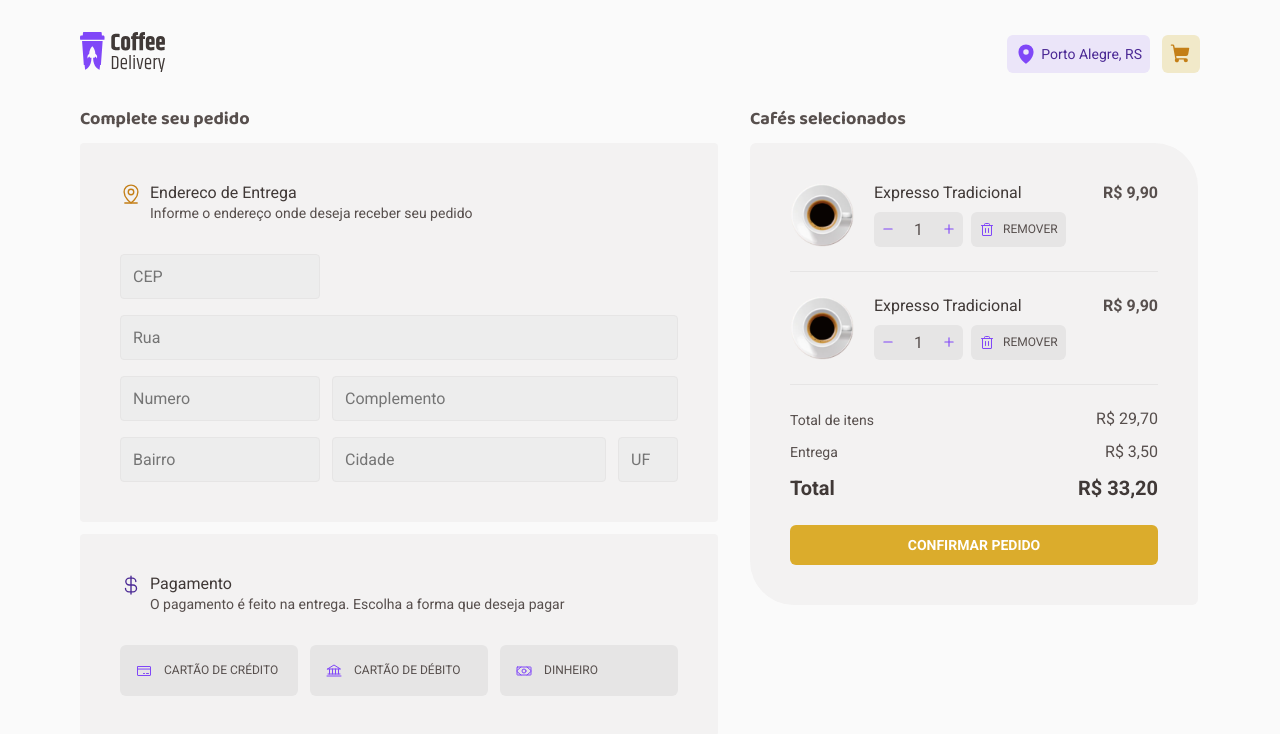
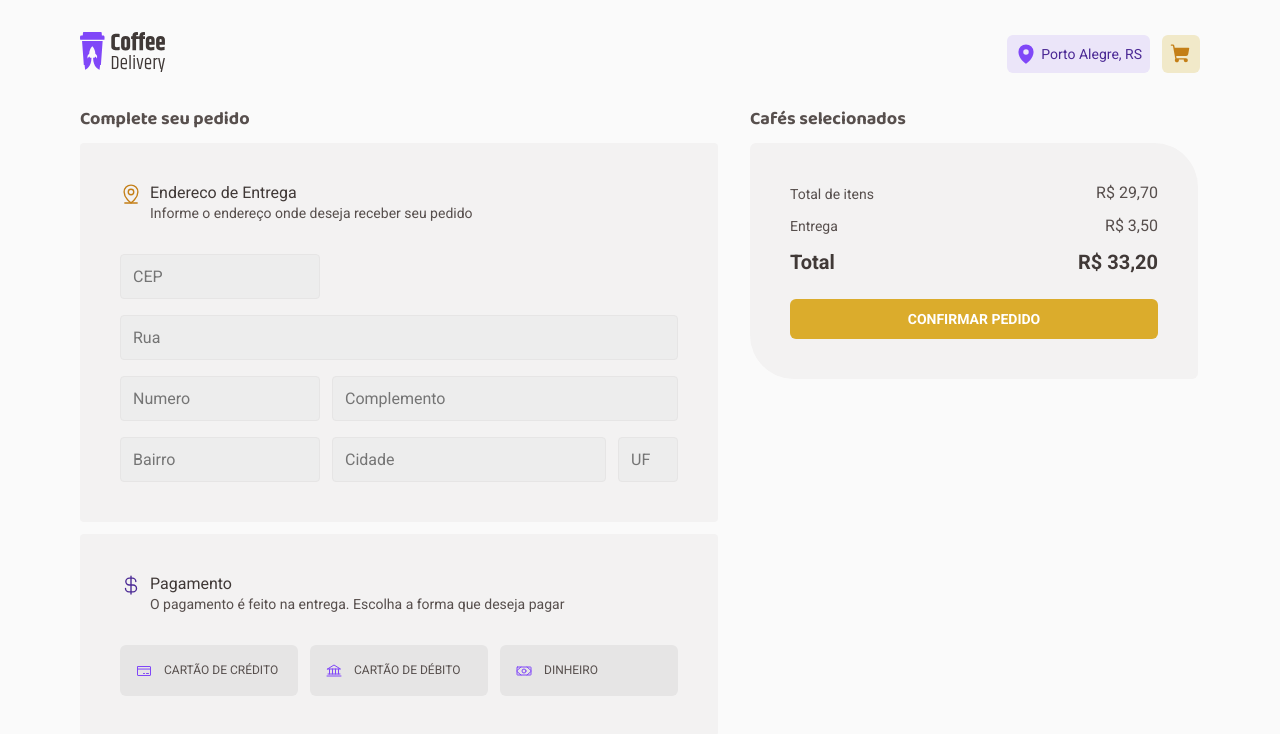
Before and after one commit to juaoxd/coffee-delivery, a React (Vite) app: page /checkout in a window 1280 px wide. Shown: the top 734 px of the page. Built offline with nearby package versions, Linux system fonts and the light colour scheme.

Commit message:
feat: implement functionality to add a coffee in the cart

```diff
--- a/src/App.tsx
+++ b/src/App.tsx
@@ -3,12 +3,15 @@ import { defaultTheme } from "./styles/themes/default";
 import { GlobalStyle } from "./styles/global";
 import { Router } from "./Router";
 import { BrowserRouter } from "react-router-dom";
+import { CartContextProvider } from "./contexts/CartContext";
 
 export function App() {
   return (
     <ThemeProvider theme={defaultTheme}>
       <BrowserRouter>
-        <Router />
+        <CartContextProvider>
+          <Router />
+        </CartContextProvider>
       </BrowserRouter>
       <GlobalStyle />
     </ThemeProvider>
--- a/src/coffees.ts
+++ b/src/coffees.ts
@@ -15,6 +15,7 @@ import irlandes from './assets/irlandes.svg'
 
 export const coffees = [
   {
+    id: 'cafe-1',
     imageUrl: expresso,
     tags: ['Tradicional'],
     title: 'Expresso Tradicional',
@@ -22,6 +23,7 @@ export const coffees = [
     price: 9.90
   },
   {
+    id: 'cafe-2',
     imageUrl: americano,
     tags: ['Tradicional'],
     title: 'Expresso Americano',
@@ -29,6 +31,7 @@ export const coffees = [
     price: 9.90
   },
   {
+    id: 'cafe-3',
     imageUrl: cremoso,
     tags: ['Tradicional'],
     title: 'Expresso Cremoso',
@@ -36,6 +39,7 @@ export const coffees = [
     price: 9.90
   },
   {
+    id: 'cafe-4',
     imageUrl: gelado,
     tags: ['Tradicional', 'Gelado'],
     title: 'Expresso Gelado',
@@ -43,6 +47,7 @@ export const coffees = [
     price: 9.90
   },
   {
+    id: 'cafe-5',
     imageUrl: cafeComLeite,
     tags: ['Tradicional', 'Com Leite'],
     title: 'Café com Leite',
@@ -50,6 +55,7 @@ export const coffees = [
     price: 9.90
   },
   {
+    id: 'cafe-6',
     imageUrl: latte,
     tags: ['Tradicional', 'Com Leite'],
     title: 'Latte',
@@ -57,6 +63,7 @@ export const coffees = [
     price: 9.90
   },
   {
+    id: 'cafe-7',
     imageUrl: capuccino,
     tags: ['Tradicional', 'Com Leite'],
     title: 'Capuccino',
@@ -64,6 +71,7 @@ export const coffees = [
     price: 9.90
   },
   {
+    id: 'cafe-8',
     imageUrl: macchiato,
     tags: ['Tradicional', 'Com Leite'],
     title: 'Macchiato',
@@ -71,6 +79,7 @@ export const coffees = [
     price: 9.90
   },
   {
+    id: 'cafe-9',
     imageUrl: mocaccino,
     tags: ['Tradicional', 'Com Leite'],
     title: 'Mocaccino',
@@ -78,6 +87,7 @@ export const coffees = [
     price: 9.90
   },
   {
+    id: 'cafe-10',
     imageUrl: chocolateQuente,
     tags: ['Especial', 'Com Leite'],
     title: 'Chocolate Quente',
@@ -85,6 +95,7 @@ export const coffees = [
     price: 9.90
   },
   {
+    id: 'cafe-11',
     imageUrl: cubano,
     tags: ['Especial', 'Alcoólico', 'Gelado'],
     title: 'Cubano',
@@ -92,6 +103,7 @@ export const coffees = [
     price: 9.90
   },
   {
+    id: 'cafe-12',
     imageUrl: havaiano,
     tags: ['Especial'],
     title: 'Havaiano',
@@ -99,6 +111,7 @@ export const coffees = [
     price: 9.90
   },
   {
+    id: 'cafe-13',
     imageUrl: arabe,
     tags: ['Especial'],
     title: 'Árabe',
@@ -106,6 +119,7 @@ export const coffees = [
     price: 9.90
   },
   {
+    id: 'cafe-14',
     imageUrl: irlandes,
     tags: ['Especial', 'Alcoólico'],
     title: 'Irlandês',
--- a/src/components/CoffeeCard/index.tsx
+++ b/src/components/CoffeeCard/index.tsx
@@ -1,8 +1,20 @@
-import { ShoppingCartSimple } from "phosphor-react";
-import { CardActions, CardButton, CardContainer, CardDescription, CardInput, CardTag, CardTitle, TagList } from "./styles";
-import { InputNumber } from "../InputNumber";
+import { ShoppingCartSimple } from 'phosphor-react'
+import {
+  CardActions,
+  CardButton,
+  CardContainer,
+  CardDescription,
+  CardInput,
+  CardTag,
+  CardTitle,
+  TagList,
+} from './styles'
+import { InputNumber } from '../InputNumber'
+import { useContext } from 'react'
+import { CartContext } from '../../contexts/CartContext'
 
 interface CoffeeCardProps {
+  id: string
   imgUrl: string
   tags: string[]
   title: string
@@ -10,17 +22,49 @@ interface CoffeeCardProps {
   price: number
 }
 
-export function CoffeeCard({ imgUrl, tags, title, description, price }: CoffeeCardProps) {
+export function CoffeeCard({ id, imgUrl, tags, title, description, price }: CoffeeCardProps) {
   const formatedPrice = new Intl.NumberFormat('pt-BR', {
     minimumFractionDigits: 2,
     maximumFractionDigits: 2,
   }).format(price)
 
+  const { coffees, setCoffees, quantities, updateQuantity } = useContext(CartContext)
+
+  function handleAddCoffeeToCart() {
+    const coffee = coffees.find((item) => item.id === id)
+
+    if (coffee) {
+      const quantity = quantities[coffee.id]
+
+      const updatedCoffees = coffees.map((item) => {
+        if (item.id === id) {
+          item.quantity += quantity
+        }
+
+        return item
+      })
+
+      setCoffees(updatedCoffees)
+    } else {
+      const newCoffee = {
+        id,
+        imgUrl,
+        title,
+        price,
+        quantity: 1,
+      }
+
+      setCoffees((state) => [...state, newCoffee])
+    }
+  }
+
   return (
     <CardContainer>
-      <img src={imgUrl} alt="Cafe expresso" />
+      <img src={imgUrl} alt='Cafe expresso' />
       <TagList>
-        { tags.map((tag) => <CardTag>{tag.toUpperCase()}</CardTag>) }
+        {tags.map((tag) => (
+          <CardTag key={tag}>{tag.toUpperCase()}</CardTag>
+        ))}
       </TagList>
       <CardTitle>{title}</CardTitle>
       <CardDescription>{description}</CardDescription>
@@ -29,9 +73,9 @@ export function CoffeeCard({ imgUrl, tags, title, description, price }: CoffeeCa
           <span>R$</span> {formatedPrice}
         </label>
         <CardActions>
-          <InputNumber />
-          <CardButton>
-            <ShoppingCartSimple weight="fill" size={22}/>
+          <InputNumber quantity={quantities[id] ? quantities[id] : 1} updateQuantity={updateQuantity} coffeeId={id}/>
+          <CardButton onClick={handleAddCoffeeToCart}>
+            <ShoppingCartSimple weight='fill' size={22} />
           </CardButton>
         </CardActions>
       </CardInput>
--- a/src/components/InputNumber/index.tsx
+++ b/src/components/InputNumber/index.tsx
@@ -1,24 +1,24 @@
 import { Minus, Plus } from "phosphor-react"
-import { useState } from "react"
 import { Counter, InputButton } from "./styles"
 
-export function InputNumber() {
-  const [quantity, setQuantity] = useState(1)
+interface InputNumberProps {
+  quantity: number
+  coffeeId: string
+  updateQuantity: (id: string, newQuantity: number) => void
+}
 
+export function InputNumber({ quantity, updateQuantity, coffeeId }: InputNumberProps) {
     function handleRemoveItem() {
       if (quantity === 1) {
         return 1
       }
 
-      setQuantity(state => {
-        return state - 1
-      })
+
+      updateQuantity(coffeeId, quantity - 1)
     }
 
     function handleAddItem() {
-      setQuantity(state => {
-        return state + 1
-      })
+      updateQuantity(coffeeId, quantity + 1)
     }
 
   return (
--- /dev/null
+++ b/src/contexts/CartContext.tsx
@@ -0,0 +1,45 @@
+import { createContext, ReactNode, useState } from "react";
+
+interface Coffee {
+  id: string,
+  imgUrl: string,
+  title: string,
+  price: number
+  quantity: number
+}
+
+type Quantities = {
+  [id: string]: number
+}
+
+interface CartContextType {
+  coffees: Coffee[]
+  quantities: Quantities
+  updateQuantity: (id: string, newQuantity: number) => void
+  setCoffees: React.Dispatch<React.SetStateAction<Coffee[]>>
+}
+
+export const CartContext = createContext({} as CartContextType)
+
+interface CartContextProviderProps {
+  children: ReactNode
+}
+
+export function CartContextProvider({ children }: CartContextProviderProps) {
+  const [coffees, setCoffees] = useState<Coffee[]>([])
+  const [quantities, setQuantities] = useState<Quantities>({})
+
+
+  function updateQuantity(id: string, newQuantity: number) {
+    setQuantities((prev) => ({
+      ...prev,
+      [id]: newQuantity,
+    }));
+  }
+
+  return (
+    <CartContext.Provider value={{coffees, setCoffees, quantities, updateQuantity}}>
+      {children}
+    </CartContext.Provider>
+  )
+}
--- a/src/pages/Checkout/index.tsx
+++ b/src/pages/Checkout/index.tsx
@@ -23,13 +23,13 @@ import {
   Title,
 } from './styles'
 import { TextInput } from '../../components/TextInput'
-import { useState } from 'react'
+import { useContext, useState } from 'react'
 
-import cafeImg from '../../assets/expresso.svg'
 import { InputNumber } from '../../components/InputNumber'
 import { useForm } from 'react-hook-form'
 import { z } from 'zod'
 import { zodResolver } from '@hookform/resolvers/zod'
+import { CartContext } from '../../contexts/CartContext'
 
 const deliveryAddressFormSchema = z.object({
   cep: z.string().length(9),
@@ -65,6 +65,8 @@ export function Checkout() {
     console.log(data)
     reset()
   }
+
+  const { coffees, updateQuantity, quantities } = useContext(CartContext)
 
   return (
     <CheckoutContainer>
@@ -118,13 +120,16 @@ export function Checkout() {
       <SelectedCoffees>
         <Title>Cafés selecionados</Title>
         <ConfirmOrder>
+          {coffees.map((coffee) => {
+            return (
+              <>
                 <CoffeeItem>
                   <div>
-              <img src={cafeImg} />
+                    <img src={coffee.imgUrl} />
                     <Details>
-                <span>Expresso Tradicional</span>
+                      <span>{coffee.title}</span>
                       <Actions>
-                  <InputNumber />
+                        <InputNumber quantity={quantities[coffee.id]} updateQuantity={updateQuantity} coffeeId={coffee.id}/>
                         <Button>
                           <Trash size={16} />
                           Remover
@@ -132,29 +137,12 @@ export function Checkout() {
                       </Actions>
                     </Details>
                   </div>
-            <CoffeeItemPrice>R$ 9,90</CoffeeItemPrice>
+                  <CoffeeItemPrice>R$ {(coffee.price * quantities[coffee.id]).toFixed(2).replace('.', ',')}</CoffeeItemPrice>
                 </CoffeeItem>
-
                 <Divider />
-
-          <CoffeeItem>
-            <div>
-              <img src={cafeImg} />
-              <Details>
-                <span>Expresso Tradicional</span>
-                <Actions>
-                  <InputNumber />
-                  <Button>
-                    <Trash size={16} />
-                    Remover
-                  </Button>
-                </Actions>
-              </Details>
-            </div>
-            <CoffeeItemPrice>R$ 9,90</CoffeeItemPrice>
-          </CoffeeItem>
-
-          <Divider />
+              </>
+            )
+          })}
 
           <OrderSummary>
             <div>
--- a/src/pages/Home/index.tsx
+++ b/src/pages/Home/index.tsx
@@ -48,7 +48,7 @@ export function Home() {
         <h1>Nossos cafés</h1>
         <CoffeeList>
           { coffees.map((coffee) => {
-              return <CoffeeCard imgUrl={coffee.imageUrl} tags={coffee.tags} title={coffee.title} description={coffee.description} price={coffee.price}/>
+              return <CoffeeCard key={coffee.id} id={coffee.id} imgUrl={coffee.imageUrl} tags={coffee.tags} title={coffee.title} description={coffee.description} price={coffee.price}/>
             }
           )}
         </CoffeeList>
```
Lines whose indentation alone changed are shown as unchanged.
